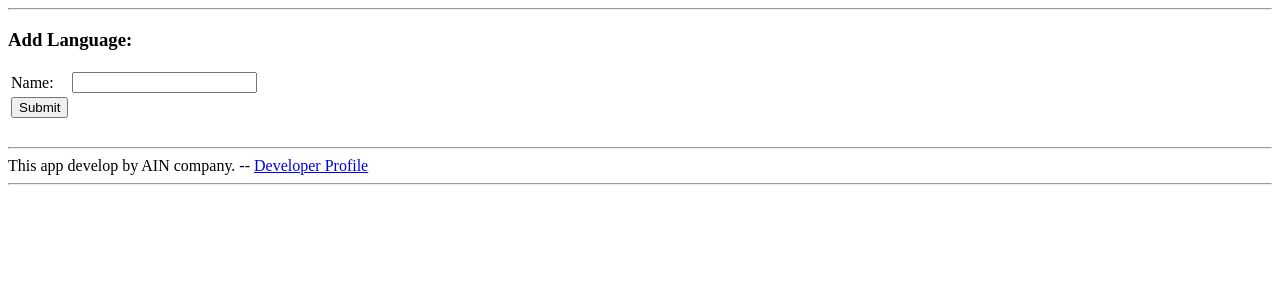
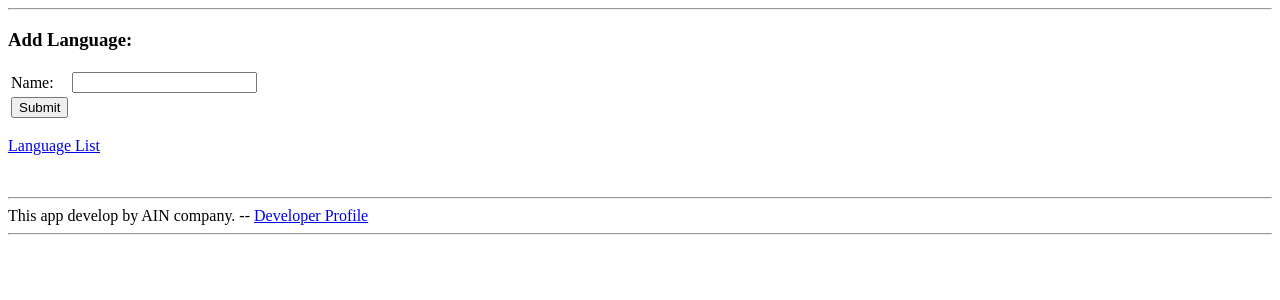
Before and after one commit to dev-nislam2020/Project-Scheduler, a Django app: page /project-scheduler/language/create/ in a window 1280 px wide. Shown: the part 36-336 px from the top of the page. Run offline with Django 3.2, Linux system fonts and the light colour scheme.

Commit message:
add list.html file and Language, framework add listview and some work updateview

```diff
--- a/src/pro_sch/templates/pro_sch/create.html
+++ b/src/pro_sch/templates/pro_sch/create.html
@@ -16,4 +16,10 @@
     </tr>
   </table>
 </form>
+{% if is_language %}
+<p><a href="{% url 'language-list' %}">Language List</a></p>
+{% endif %}
+{% if is_framework %}
+<p><a href="{% url 'framework-list' %}">Framework List</a></p>
+{% endif %}
 {% endblock content %}
--- a/src/pro_sch/urls.py
+++ b/src/pro_sch/urls.py
@@ -1,8 +1,9 @@
 from django.urls import path
 
 from pro_sch.views import (FeatureCreateView, FrameworkCreateView,
-                           FrameworkUpdateView, InterfaceCreateView,
-                           LanguageCreateView, LanguageUpdateView,
+                           FrameworkListView, FrameworkUpdateView,
+                           InterfaceCreateView, LanguageCreateView,
+                           LanguageListView, LanguageUpdateView,
                            LogicalCreateView, ProjectCreateView,
                            StatusUpdateView)
 
@@ -10,9 +11,11 @@ urlpatterns = [
     path('project/create/', ProjectCreateView.as_view(), name='project-create'),
 
     path('language/create/', LanguageCreateView.as_view(), name='language-create'),
+    path('language/list/', LanguageListView.as_view(), name='language-list'),
     path('language/<int:pk>/update/', LanguageUpdateView.as_view(), name='language-update'),
 
     path('framework/create/', FrameworkCreateView.as_view(), name='framework-create'),
+    path('framework/list/', FrameworkListView.as_view(), name='framework-list'),
     path('framework/<int:pk>/update/', FrameworkUpdateView.as_view(), name='framework-update'),
 
     path('backend/<int:pk>/create/', LogicalCreateView.as_view(), name='backend-create'),
--- a/src/pro_sch/views.py
+++ b/src/pro_sch/views.py
@@ -35,7 +35,22 @@ class LanguageCreateView(CreateView):
         context = super(LanguageCreateView, self).get_context_data(**kwargs)
         # Add in a QuerySet of all the books
         context['page_name'] = "Add Language"
+        context['is_language'] = True
         return context
+
+class LanguageListView(ListView):
+    queryset = Language.objects.all()
+    template_name = "pro_sch/list.html"
+
+    def get_context_data(self, **kwargs):
+        # Call the base implementation first to get a context
+        context = super(LanguageListView, self).get_context_data(**kwargs)
+        # Add in a QuerySet of all the books
+        context['page_name'] = "Language List"
+        context['name'] = "Language"
+        context['is_language'] = True
+        return context
+
 
 class LanguageUpdateView(UpdateView):
     form_class = LanguageForm
@@ -46,8 +61,11 @@ class LanguageUpdateView(UpdateView):
         # Call the base implementation first to get a context
         context = super(LanguageUpdateView, self).get_context_data(**kwargs)
         # Add in a QuerySet of all the books
-        context['page_name'] = "Project Language Update"
+        context['page_name'] = "Language Update"
         return context
+
+    def get_success_url(self):
+        return reverse('language-list')
 
 class FrameworkCreateView(CreateView):
     form_class = FrameworkForm
@@ -58,8 +76,21 @@ class FrameworkCreateView(CreateView):
         context = super(FrameworkCreateView, self).get_context_data(**kwargs)
         # Add in a QuerySet of all the books
         context['page_name'] = "Add Framework"
+        context['is_framework'] = True
         return context
 
+class FrameworkListView(ListView):
+    queryset = Framework.objects.all()
+    template_name = "pro_sch/list.html"
+
+    def get_context_data(self, **kwargs):
+        # Call the base implementation first to get a context
+        context = super(FrameworkListView, self).get_context_data(**kwargs)
+        # Add in a QuerySet of all the books
+        context['page_name'] = "Framework List"
+        context['name'] = "Framework"
+        context['is_framework'] = True
+        return context
 
 class FrameworkUpdateView(UpdateView):
     form_class = FrameworkForm
@@ -70,9 +101,11 @@ class FrameworkUpdateView(UpdateView):
         # Call the base implementation first to get a context
         context = super(FrameworkUpdateView, self).get_context_data(**kwargs)
         # Add in a QuerySet of all the books
-        context['page_name'] = "Project Framework Update"
+        context['page_name'] = "Framework Update"
         return context
 
+    def get_success_url(self):
+        return reverse('framework-list')
 
 class LogicalCreateView(CreateView):
     form_class = LogicalForm
```
Also changed, not shown: src/pro_sch/templates/pro_sch/list.html (added, +26 -0 lines).
